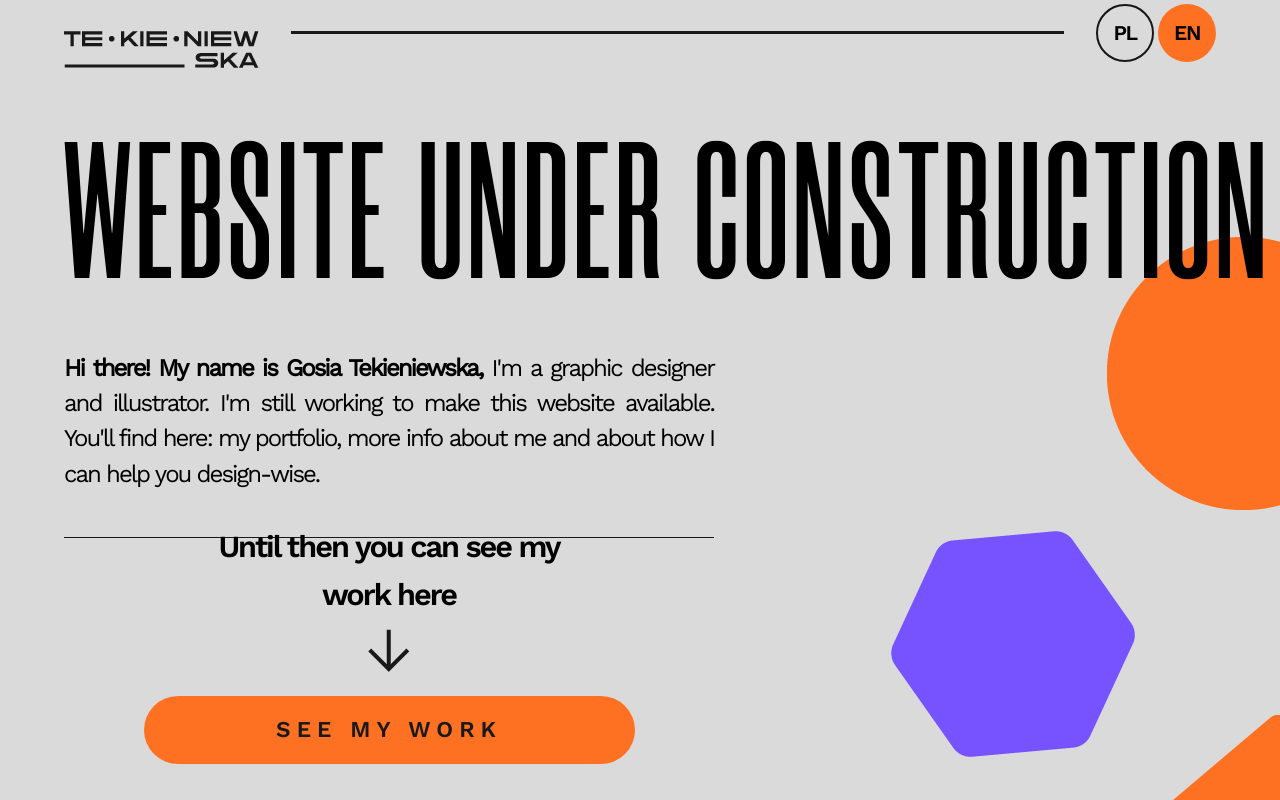
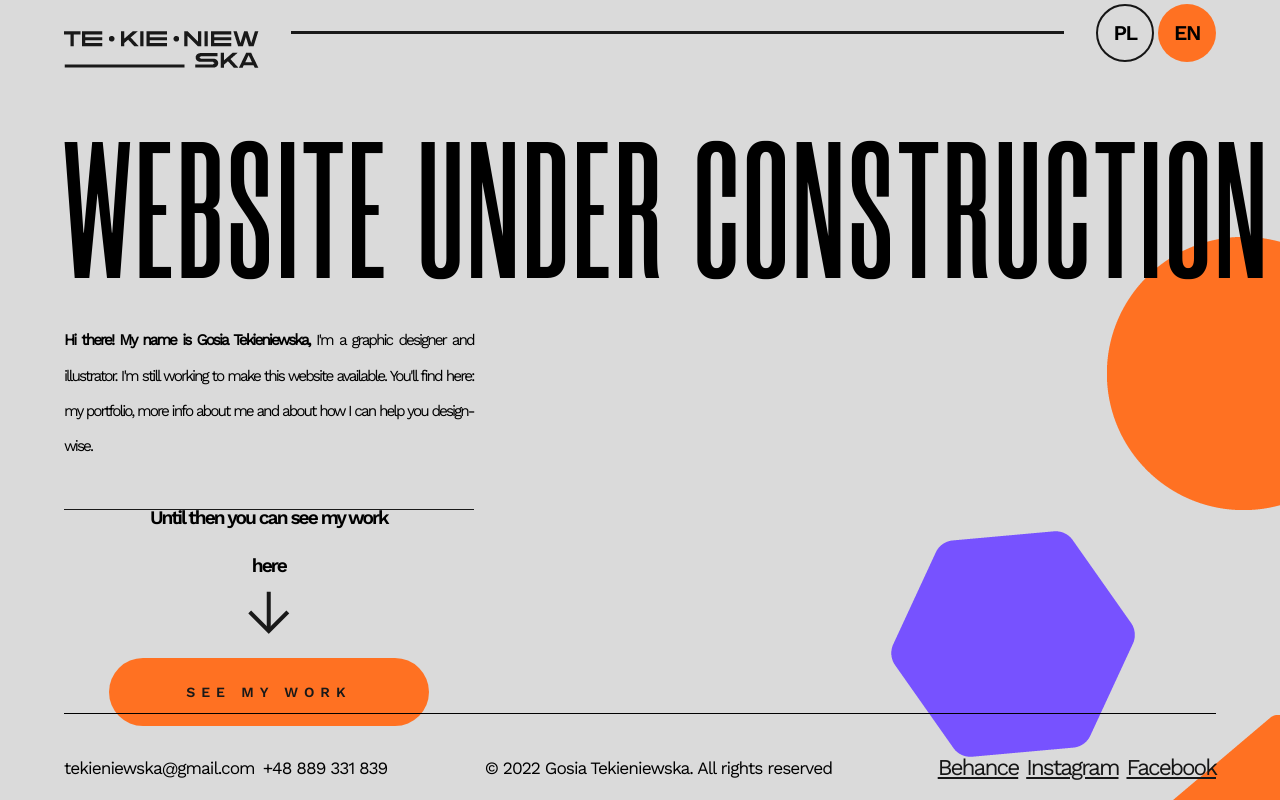
Before and after one commit to smoczynskiw/tekieniewskacom, a React (Create React App) app: page / in a window 1280 px wide. Built offline with nearby package versions, Linux system fonts and the light colour scheme.

Commit message:
change measurements to vw/vh

```diff
--- a/src/components/Description.js
+++ b/src/components/Description.js
@@ -2,14 +2,15 @@ import styled from 'styled-components'
 import descriptionCopy from '../copy/descriptionCopy'
 
 const StyledWrapper = styled.div`
-  height: 15%;
-  width: 650px;
+  height: 15vh;
+  width: 32vw;
   margin-bottom: 50px;
 `
 
 const StyledText = styled.p`
   font-family: WorkSans-Regular;
-  font-size: 18pt;
+  fontSize: 18pt;
+  font-size: 1.2vw;
   letter-spacing: -2px;
   line-height: 26.4pt;
   padding-bottom: 45px;
--- a/src/components/Footer/Footer.js
+++ b/src/components/Footer/Footer.js
@@ -11,7 +11,7 @@ const StyledWrapper = styled.div`
   border-top: 1px solid black;
   margin-top: 75px;
   padding: 40px 0;
-  height: 5%;
+  height: 5vh;
 `
 
 const StyledLine = styled.hr`
--- a/src/components/Header.js
+++ b/src/components/Header.js
@@ -1,5 +1,9 @@
 import styled from 'styled-components'
 import headerCopy from '../copy/headerCopy'
+
+const StyledWrapper = styled.div`
+  height: 30vh;
+`
 
 const StyledHeader = styled.h1`
   font-family: Morganite-SemiBold;
@@ -8,18 +12,18 @@ const StyledHeader = styled.h1`
   font-weight: 400;
   letter-spacing: 5.3px;
   text-transform: uppercase;
-  text-align: center;
+  text-align: ${props => props.language === 'pl' ? 'left' : 'center'};
   margin-top: 64px;
-  margin-bottom: 0
+  margin-bottom: 0;
 `
 
 const Header = ({ language }) => {
   const text = headerCopy[language]
 
   return (
-    <div>
-      <StyledHeader>{text}</StyledHeader>
-    </div>
+    <StyledWrapper>
+      <StyledHeader language={language}>{text}</StyledHeader>
+    </StyledWrapper>
   )
 }
 
--- a/src/components/Nav/Nav.js
+++ b/src/components/Nav/Nav.js
@@ -8,7 +8,7 @@ const StyledWrapper = styled.div`
   display: flex;
   justify-content: space-between;
   align-items: flex-end;
-  margin-top: 0.5vh
+  margin-top: 0.5vh;
 `
 
 const StyledLine = styled.hr`
--- a/src/components/SeeMyWork/CTA.js
+++ b/src/components/SeeMyWork/CTA.js
@@ -5,13 +5,13 @@ const StyledLink = styled.a`
   display: flex;
   justify-content: center;
   align-items: center;
-  width: 491px;
+  width: 25vw;
   height: 68px;
   background-color: #FF7122;
   border: none;
   border-radius: 50px;
   font-family: WorkSans-SemiBold;
-  font-size: 17pt;
+  font-size: 1.1vw;
   letter-spacing: 6px;
   text-transform: uppercase;
   margin-top: 35px;
--- a/src/components/SeeMyWork/SeeMyWork.js
+++ b/src/components/SeeMyWork/SeeMyWork.js
@@ -6,9 +6,10 @@ import CTA from './CTA'
 const StyledWrapper = styled.div`
   display: flex;
   flex-direction: column;
-  justify-content: space-around;
+  justify-content: space-between;
   align-items: center;
-  width: 650px;
+  width: 32vw;
+  height: 20vh;
 `
 
 const SeeMyWork = ({ language }) => (
--- a/src/components/SeeMyWork/Text.js
+++ b/src/components/SeeMyWork/Text.js
@@ -1,12 +1,15 @@
 import styled from 'styled-components'
 import seeMyWorkCopy from '../../copy/seeMyWorkCopy'
 
+const StyledWrapper = styled.div`
+  width: 20vw;
+`
+
 const StyledHeader = styled.h2`
   font-family: WorkSans-SemiBold;
-  font-size: 23pt;
+  font-size: 1.5vw;
   line-height: 36pt;
   letter-spacing: -2px;
-  width: 400px;
   text-align: center
 `
 
@@ -14,9 +17,9 @@ const Text = ({ language }) => {
   const text = seeMyWorkCopy.main[language]
 
   return (
-    <div>
+    <StyledWrapper>
       <StyledHeader>{text}</StyledHeader>
-    </div>
+    </StyledWrapper>
   )
 }
 
```
